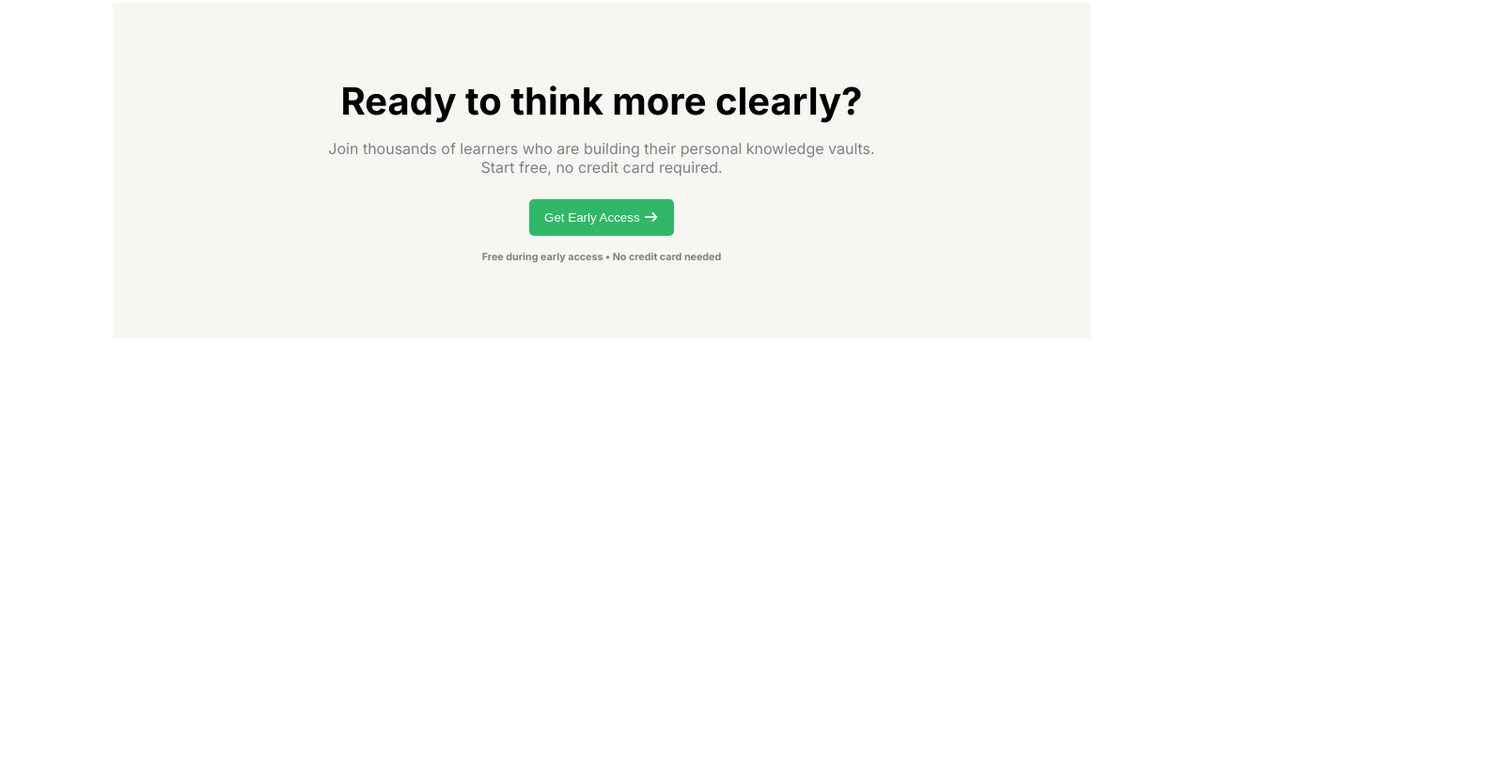
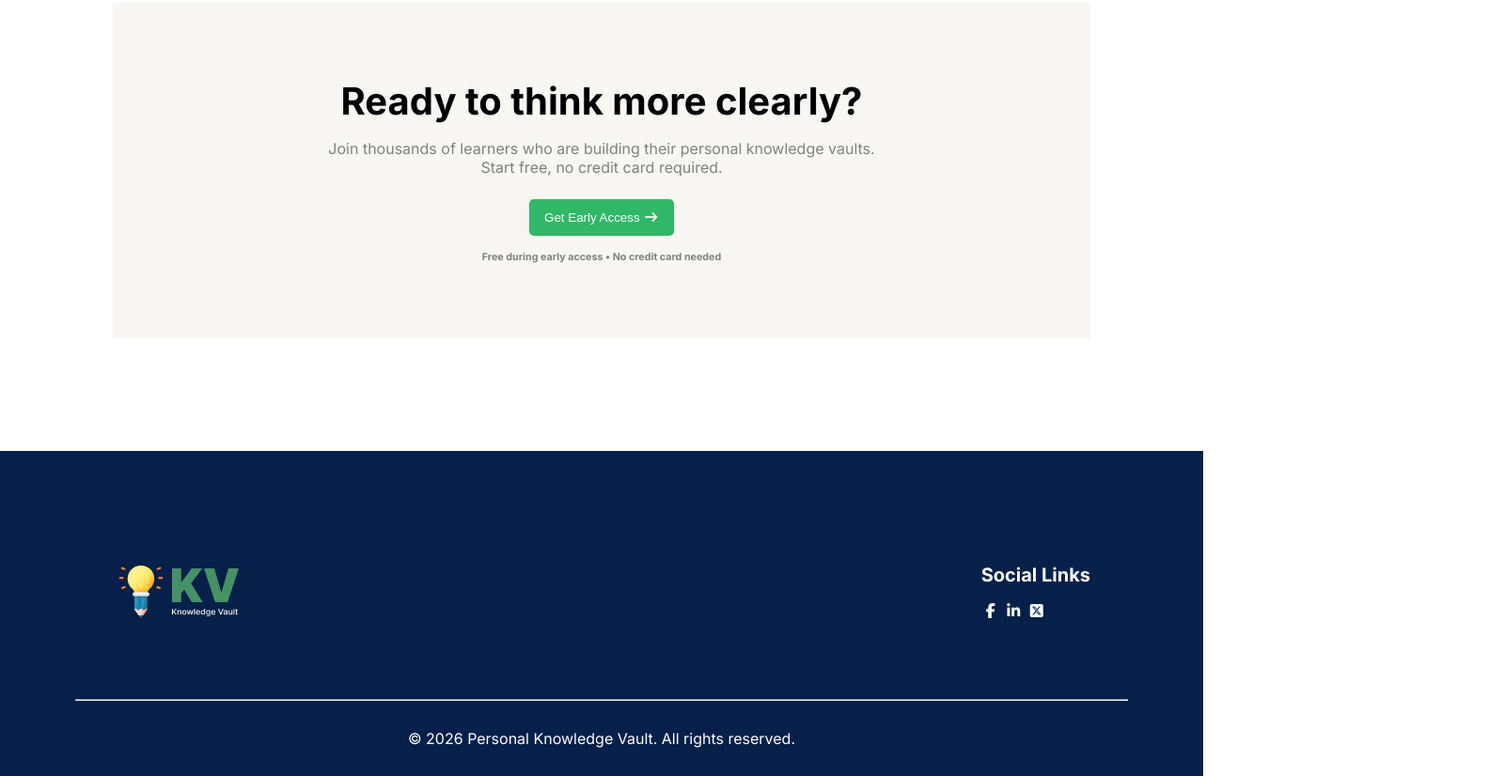
Before and after one commit to JOBAYER07-dev/day-six-assignment, a plain HTML site: page index.html in a window 1280 px wide. Shown: the part 2288-3114 px from the top of the page at 94% size, 1600 px wide, since content can reach past the window. Before the commit the page ends 2768 px from the top, so only its background shows below. Drawn offline with Linux system fonts and the light colour scheme.

Commit message:
footer section complete

```diff
--- a/index.html
+++ b/index.html
@@ -44,7 +44,6 @@
 
     </section>
   </header>
-
 
   <main>
 
@@ -137,19 +136,28 @@
 
   </main>
 
+  <footer>
+    <section id="footer-section">
+      <div class="footer-img"><img src="image/logo-footer.png" alt=""></div>
+
+      <div class="footer-text">
+        <h2>Social Links</h2>
+
+        <div class="socal-img">
+          <i class="fa-brands fa-facebook-f"></i>
+          <i class="fa-brands fa-linkedin-in"></i>
+          <i class="fa-brands fa-square-x-twitter"></i>
+        </div>
+      </div>
+    </section>
+    <hr>
+    <section class="copyright">
+      <p>© 2026 Personal Knowledge Vault. All rights reserved.</p>
+    </section>
 
 
+  </footer>
 
-
-
-
-
-
-
-
-
-
-  <footer></footer>
 </body>
 
 </html>
--- a/style/assingment.css
+++ b/style/assingment.css
@@ -58,7 +58,7 @@
 /* first-main-section-css */
 #main-one {
   background: url(../image/hero-bg.png);
-  width: 1600px;
+  width: 1520px;
   height: 674px;
 }
 
@@ -93,14 +93,13 @@
   color: #30b868;
 }
 
-
 /* second-main-section-css */
 
-#main-two{
+#main-two {
   padding-top: 120px;
 }
 
-.text-container{
+.text-container {
   display: flex;
   justify-content: center;
   align-items: center;
@@ -108,107 +107,145 @@
   gap: 20px;
 }
 
-.text-container h1{
+.text-container h1 {
   font-size: 48px;
   font-weight: bold;
 }
-.text-container p{
+.text-container p {
   font-size: 16px;
   color: rgba(128, 128, 128, 0.79);
 }
 
-.image-container{
+.image-container {
   display: flex;
   justify-content: space-between;
   text-align: center;
   margin: 100px 120px 0px 120px;
 }
 
-.image-container img{
-  background-color: #F95555;
+.image-container img {
+  background-color: #f95555;
   border-radius: 100px;
   padding: 14px;
   margin: 0 auto;
 }
 
-.image-container h4{
+.image-container h4 {
   font-size: 24px;
   margin: 16px 0px;
 }
 
-.image-container p{
+.image-container p {
   color: gray;
 }
 
 /* third-main-section-css */
 
-.third-container{
+.third-container {
   padding: 130px;
   display: flex;
   justify-content: space-between;
 }
 
-.third-text{
+.third-text {
   margin-top: 120px;
 }
 
-
 .third-text h6 {
-font-size: 18px;
-color: #30b868;
+  font-size: 18px;
+  color: #30b868;
 }
-.third-text h1{
+.third-text h1 {
   font-size: 48px;
   font-weight: bold;
   margin-top: 16px;
 }
 
-.third-text h4{
+.third-text h4 {
   font-size: 16px;
   color: grey;
   margin-top: 16px;
   margin-bottom: 40px;
 }
 
-.third-text p{
-font-size: 18px;
-margin-bottom: 16px ;
+.third-text p {
+  font-size: 18px;
+  margin-bottom: 16px;
 }
 
-.third-text p i{
+.third-text p i {
   color: #30b868;
 }
 
 /* fourth-main-section-css */
 
-#main-fourth{
+#main-fourth {
   padding-bottom: 120px;
   margin: 0px 120px;
 }
 
-.fourth-container{
-  background-color: #F7F6F2;
+.fourth-container {
+  background-color: #f7f6f2;
   display: flex;
   justify-content: center;
   align-items: center;
   flex-direction: column;
 }
 
-.fourth-container h1{
+.fourth-container h1 {
   font-size: 40px;
   font-weight: bold;
   padding-top: 80px;
-margin-bottom: 16px;
+  margin-bottom: 16px;
 }
 
-.fourth-container p{
+.fourth-container p {
   color: gray;
   margin-bottom: 24px;
   text-align: center;
 }
-.fourth-container h6{
+.fourth-container h6 {
   color: gray;
   padding-bottom: 80px;
   margin-top: 16px;
+}
 
+/* footer css start from here */
+footer {
+  background-color: #06204a;
 }
+
+#footer-section {
+  display: flex;
+  justify-content: space-between;
+  padding-top: 120px;
+  padding-left: 120px;
+  padding-right: 120px;
+}
+
+.footer-text h2 {
+  color: white;
+  font-size: 20px;
+  margin-bottom: 16px;
+}
+
+.footer-text i {
+  color: white;
+}
+hr {
+  margin: 0px 120px;
+  margin: 80px;
+  margin-bottom: 30px;
+}
+
+.copyright {
+  display: flex;
+  justify-content: center;
+  align-items: center;
+
+  padding-bottom: 30px;
+}
+
+.copyright P {
+  color: white;
+}
```
